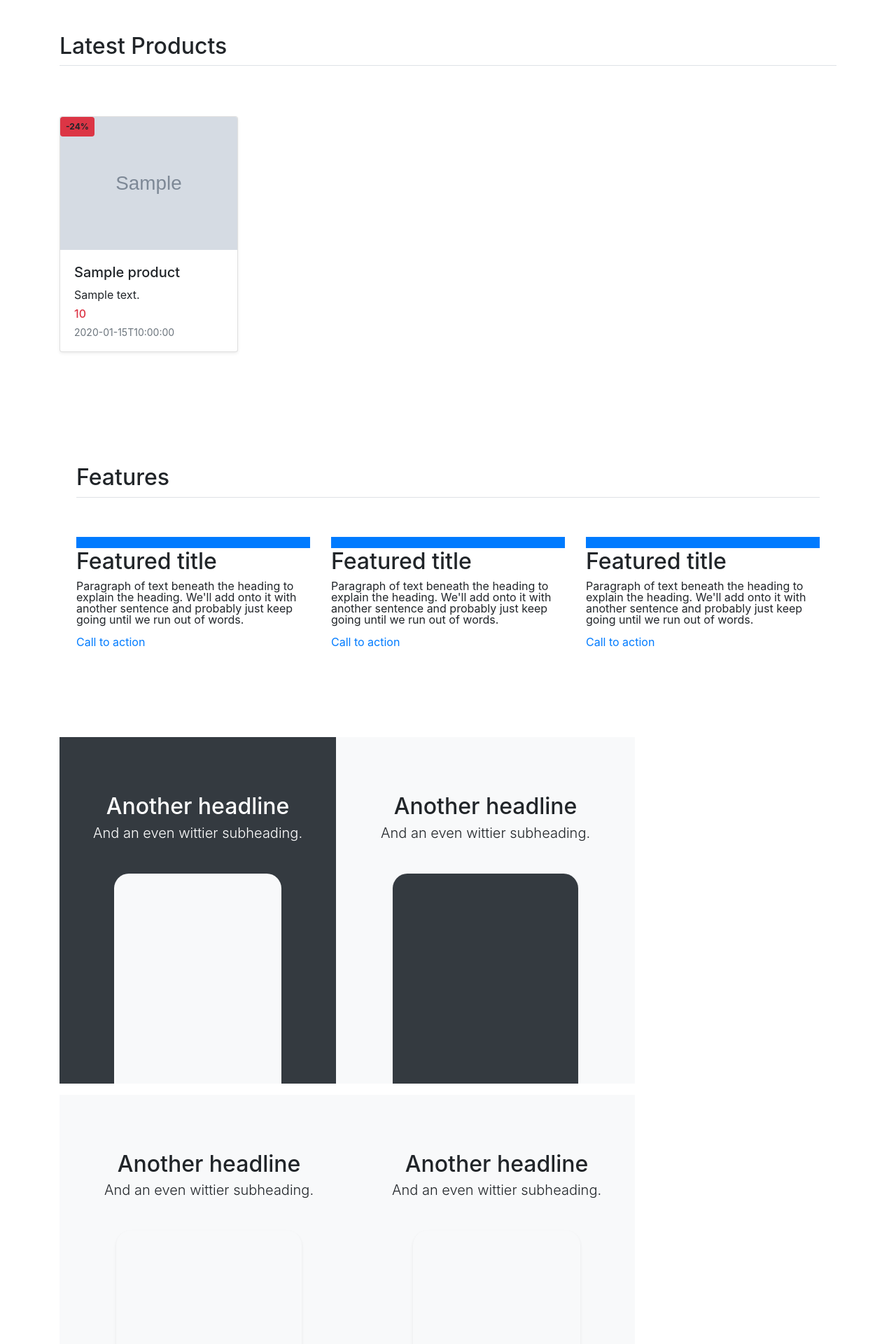
After one commit to zinitdev/E-Commerce, a Python web app: template app/templates/pages/index.html in a window 1280 px wide. The commit adds this page. Shown: the part 394-2314 px from the top of the page at 70% size. Run offline with Jinja, Linux system fonts and the light colour scheme; the template is opened without the code that fills it: most values are stand-ins (such as "Sample title", 1, 10 or a date in 2020); grey boxes marked "Sample" are stand-in pictures; some libraries are stand-ins or nearby versions.

Commit message:
Flaskr #4: Using Jinja2 engine template inheritance and Bootstrap 5 integration 🌶

```diff
--- a/app/__init__.py
+++ b/app/__init__.py
@@ -1,4 +1,5 @@
 from flask import Flask
+from flask_bootstrap import Bootstrap5
 from flask_sqlalchemy import SQLAlchemy
 
 from app.config import Config
@@ -9,4 +10,6 @@ app.config.from_object(Config)
 
 db = SQLAlchemy(app=app)
 
+bootstrap = Bootstrap5(app=app)
+
 from app import models
--- a/app/config.py
+++ b/app/config.py
@@ -10,3 +10,5 @@ class Config(object):
 
     SQLALCHEMY_DATABASE_URI = f'mysql+pymysql://root:{HOST_PASSWORD}@{HOST_NAME}/{DB_NAME}?charset=utf8mb4'
     SQLALCHEMY_TRACK_MODIFICATIONS = True
+
+    BOOTSTRAP_BOOTSWATCH_THEME = 'lux'
--- a/app/static/css/style.css
+++ b/app/static/css/style.css
@@ -7,7 +7,7 @@
 * {
   margin: 0;
   padding: 0;
-  font-family: Tahoma, Geneva, Verdana, sans-serif;
+  font: inherit;
 }
 
 img,
@@ -33,21 +33,16 @@ button {
 }
 
 body {
-  background-color: lightblue;
-  color: darkblue;
+  min-height: 100vh;
+  font-weight: 400;
+  font-size: 16px;
+  line-height: 1;
 }
 
-h1.subject {
-    text-align: center;
-    padding: 20px 0;
+div.card > a > img {
+  transition: transform 0.5s ease;
 }
 
-.container {
-  width: 80%;
-  margin: 0 auto;
+div.card > a > img:hover {
+  transform: translateY(-20px);
 }
-
-table.products {
-  border-collapse: collapse;
-  width: 100%;
-}
--- /dev/null
+++ b/app/templates/includes/head.html
@@ -0,0 +1,10 @@
+<meta charset="UTF-8">
+<meta name="viewport" content="width=device-width, initial-scale=1.0">
+<title>
+    {% if title %}
+        {{ title }} - Welcome to E-commerce Website
+    {% else %}
+        Welcome to E-commerce Website
+    {% endif %}
+</title>
+{% include 'includes/styles.html' %}
--- /dev/null
+++ b/app/templates/includes/scripts.html
@@ -0,0 +1,2 @@
+{{ bootstrap.load_js() }}
+<script src="{{ url_for('static', filename='static/js/app.js') }}"></script>
--- /dev/null
+++ b/app/templates/includes/styles.html
@@ -0,0 +1,2 @@
+{{ bootstrap.load_css() }}
+<link rel="stylesheet" href="{{ url_for('static', filename='css/style.css') }}">
--- /dev/null
+++ b/app/templates/layouts/base.html
@@ -0,0 +1,23 @@
+<!DOCTYPE html>
+<html lang="en">
+
+<head>
+    {% include 'includes/head.html' %}
+</head>
+
+<body>
+    <div class="container">
+        {% include 'layouts/header.html' %}
+
+        {% block content %}
+
+        {% endblock %}
+
+        {% include 'layouts/footer.html' %}
+    </div>
+
+
+    {% include 'includes/scripts.html' %}
+</body>
+
+</html>
--- /dev/null
+++ b/app/templates/layouts/footer.html
@@ -0,0 +1,21 @@
+<footer class="p-2 my-3 d-flex flex-wrap justify-content-between align-items-center border-top">
+    <p class="col-md-4 mb-0 text-secondary">&copy; 2023 E-commerce, Inc</p>
+
+    <a href="{{ url_for('home') }}"
+        class="col-md-4 d-flex align-items-center justify-content-center mb-3 mb-md-0 me-md-auto link-dark text-decoration-none" title="{{ title }}">
+        <img src="{{ url_for('static', filename='images/logo.png') }}" with="80" height="80" alt="{{ title }}" class="mt-3">
+    </a>
+
+    <ul class="nav col-md-4 justify-content-end">
+        <li class="nav-item"><a href="#" class="nav-link px-2 text-secondary">Home</a></li>
+        <li class="nav-item dropdown">
+            <a class="nav-link dropdown-toggle" data-bs-toggle="dropdown" href="#" role="button" aria-haspopup="true" aria-expanded="false">Collections</a>
+            <div class="dropdown-menu">
+                {% for c in categories %}
+                    <a class="dropdown-item" href="#">{{ c.name }}</a>
+                {% endfor %}
+            </div>
+          </li>
+        <li class="nav-item"><a href="#" class="nav-link px-2 text-dark">About</a></li>
+    </ul>
+</footer>
--- /dev/null
+++ b/app/templates/layouts/header.html
@@ -0,0 +1,25 @@
+<header
+    class="d-flex flex-wrap align-items-center justify-content-center justify-content-md-between py-3 border-bottom">
+    <a href="/" class="d-flex align-items-center col-md-3 text-dark text-decoration-none">
+        <img src="{{ url_for('static', filename='images/logo.png') }}" with="80" height="60" alt="{{ title }}" title="{{ title }}">
+    </a>
+
+    <ul class="nav col-12 col-md-auto mb-2 justify-content-center mb-md-0">
+        <li><a href="#" class="nav-link px-2 text-secondary">Home</a></li>
+        <li class="dropdown">
+            <a class="nav-link dropdown-toggle" data-bs-toggle="dropdown" href="#" role="button" aria-haspopup="true" aria-expanded="false">Collections</a>
+            <div class="dropdown-menu">
+                <a class="dropdown-item" href="{{ url_for('products') }}">All Products</a>
+                {% for c in categories %}
+                    <a class="dropdown-item" href="#">{{ c.name }}</a>
+                {% endfor %}
+            </div>
+          </li>
+        <li><a href="#" class="nav-link px-2 text-dark">About Us</a></li>
+    </ul>
+
+    <div class="col-md-3 text-end">
+        <button type="button" class="btn btn-outline-primary me-2">Login</button>
+        <button type="button" class="btn btn-primary">Sign-up</button>
+    </div>
+</header>
--- /dev/null
+++ b/app/templates/pages/index.html
@@ -0,0 +1,145 @@
+{% extends 'layouts/base.html' %}
+
+{% block content %}
+<div id="myCarousel" class="carousel slide" data-bs-ride="carousel">
+    <div class="carousel-indicators">
+      <button type="button" data-bs-target="#myCarousel" data-bs-slide-to="0" class="" aria-label="Slide 1"></button>
+      <button type="button" data-bs-target="#myCarousel" data-bs-slide-to="1" aria-label="Slide 2" class="active" aria-current="true"></button>
+      <button type="button" data-bs-target="#myCarousel" data-bs-slide-to="2" aria-label="Slide 3"></button>
+    </div>
+    <div class="carousel-inner">
+      <div class="carousel-item active" data-bs-interval="2000">
+       <img src="https://morecustomersapp.com/wp-content/uploads/2020/08/banner-and-eCommerce.jpg" alt="">
+      </div>
+      <div class="carousel-item" data-bs-interval="2000">
+        <img src="https://morecustomersapp.com/wp-content/uploads/2020/08/banner-and-eCommerce.jpg" alt="">
+       </div>
+       <div class="carousel-item" data-bs-interval="2000">
+        <img src="https://morecustomersapp.com/wp-content/uploads/2020/08/banner-and-eCommerce.jpg" alt="">
+       </div>
+    </div>
+    <button class="carousel-control-prev" type="button" data-bs-target="#myCarousel" data-bs-slide="prev">
+      <span class="carousel-control-prev-icon" aria-hidden="true"></span>
+      <span class="visually-hidden">Previous</span>
+    </button>
+    <button class="carousel-control-next" type="button" data-bs-target="#myCarousel" data-bs-slide="next">
+      <span class="carousel-control-next-icon" aria-hidden="true"></span>
+      <span class="visually-hidden">Next</span>
+    </button>
+</div>
+
+<div class="py-5">
+  <h2 class="pb-2 border-bottom">Latest Products</h2>
+
+  <div class="row g-4 py-5 row-cols-1 row-cols-lg-3">
+    {% for p in products %}
+     <div class="col-md-6 col-sm-12 col-lg-3 my-3">
+         <div class="card shadow-sm position-relative">
+             <a href="">
+                <img src="{{ p.image }}" class="card-img-top" alt="{{ p.name }}">
+             </a>
+
+             <div class="card-body">
+                 <h5 class="card-title">{{ p.name }}</h5>
+                 <p class="card-text">{{ p.description }}</p>
+                 <h6 class="card-subtitle mb-2 text-danger">{{ format_price(p.price) }}</h6>
+                 <small class="text-muted">{{ p.created_date.isoformat() }}</small>
+             </div>
+             <span class="badge bg-danger position-absolute p-2 rounded-end">-24%</span>
+         </div>
+     </div>
+    {% endfor %}
+  </div>
+</div>
+
+<div class="px-4 py-5">
+  <h2 class="pb-2 border-bottom">Features</h2>
+  <div class="row g-4 py-5 row-cols-1 row-cols-lg-3">
+    <div class="feature col">
+      <div class="feature-icon bg-primary bg-gradient">
+        <svg class="bi" width="1em" height="1em"><use xlink:href="#collection"></use></svg>
+      </div>
+      <h2>Featured title</h2>
+      <p>Paragraph of text beneath the heading to explain the heading. We'll add onto it with another sentence and probably just keep going until we run out of words.</p>
+      <a href="#" class="icon-link">
+        Call to action
+        <svg class="bi" width="1em" height="1em"><use xlink:href="#chevron-right"></use></svg>
+      </a>
+    </div>
+    <div class="feature col">
+      <div class="feature-icon bg-primary bg-gradient">
+        <svg class="bi" width="1em" height="1em"><use xlink:href="#people-circle"></use></svg>
+      </div>
+      <h2>Featured title</h2>
+      <p>Paragraph of text beneath the heading to explain the heading. We'll add onto it with another sentence and probably just keep going until we run out of words.</p>
+      <a href="#" class="icon-link">
+        Call to action
+        <svg class="bi" width="1em" height="1em"><use xlink:href="#chevron-right"></use></svg>
+      </a>
+    </div>
+    <div class="feature col">
+      <div class="feature-icon bg-primary bg-gradient">
+        <svg class="bi" width="1em" height="1em"><use xlink:href="#toggles2"></use></svg>
+      </div>
+      <h2>Featured title</h2>
+      <p>Paragraph of text beneath the heading to explain the heading. We'll add onto it with another sentence and probably just keep going until we run out of words.</p>
+      <a href="#" class="icon-link">
+        Call to action
+        <svg class="bi" width="1em" height="1em"><use xlink:href="#chevron-right"></use></svg>
+      </a>
+    </div>
+  </div>
+</div>
+
+<div class="d-md-flex flex-md-equal w-100 my-md-3 ps-md-3">
+  <div class="bg-dark me-md-3 pt-3 px-3 pt-md-5 px-md-5 text-center text-white overflow-hidden">
+    <div class="my-3 py-3">
+      <h2 class="display-5">Another headline</h2>
+      <p class="lead">And an even wittier subheading.</p>
+    </div>
+    <div class="bg-light shadow-sm mx-auto" style="width: 80%; height: 300px; border-radius: 21px 21px 0 0;"></div>
+  </div>
+  <div class="bg-light me-md-3 pt-3 px-3 pt-md-5 px-md-5 text-center overflow-hidden">
+    <div class="my-3 p-3">
+      <h2 class="display-5">Another headline</h2>
+      <p class="lead">And an even wittier subheading.</p>
+    </div>
+    <div class="bg-dark shadow-sm mx-auto" style="width: 80%; height: 300px; border-radius: 21px 21px 0 0;"></div>
+  </div>
+</div>
+
+<div class="d-md-flex flex-md-equal w-100 my-md-3 ps-md-3">
+  <div class="bg-light me-md-3 pt-3 px-3 pt-md-5 px-md-5 text-center overflow-hidden">
+    <div class="my-3 p-3">
+      <h2 class="display-5">Another headline</h2>
+      <p class="lead">And an even wittier subheading.</p>
+    </div>
+    <div class="bg-body shadow-sm mx-auto" style="width: 80%; height: 300px; border-radius: 21px 21px 0 0;"></div>
+  </div>
+  <div class="bg-light me-md-3 pt-3 px-3 pt-md-5 px-md-5 text-center overflow-hidden">
+    <div class="my-3 py-3">
+      <h2 class="display-5">Another headline</h2>
+      <p class="lead">And an even wittier subheading.</p>
+    </div>
+    <div class="bg-body shadow-sm mx-auto" style="width: 80%; height: 300px; border-radius: 21px 21px 0 0;"></div>
+  </div>
+</div>
+
+<div class="row row-cols-1 row-cols-lg-2">
+  <div class="col-md-6">
+    <div class="h-100 p-5 text-white bg-dark rounded-3">
+      <h2>Change the background</h2>
+      <p>Swap the background-color utility and add a `.text-*` color utility to mix up the jumbotron look. Then, mix and match with additional component themes and more.</p>
+      <button class="btn btn-outline-light" type="button">Example button</button>
+    </div>
+  </div>
+  <div class="col-md-6">
+    <div class="h-100 p-5 bg-light border rounded-3">
+      <h2>Add borders</h2>
+      <p>Or, keep it light and add a border for some added definition to the boundaries of your content. Be sure to look under the hood at the source HTML here as we've adjusted the alignment and sizing of both column's content for equal-height.</p>
+      <button class="btn btn-outline-secondary" type="button">Example button</button>
+    </div>
+  </div>
+</div>
+
+{% endblock %}
```
Also changed, not shown: app/app.py (+9 -4 lines), app/templates/index.html (deleted, +0 -20 lines), app/templates/pages/products.html (added, +19 -0 lines), app/templates/products.html (deleted, +0 -34 lines), app/utils.py (+21 -4 lines), README.md, app/static/images/logo.png (added).
